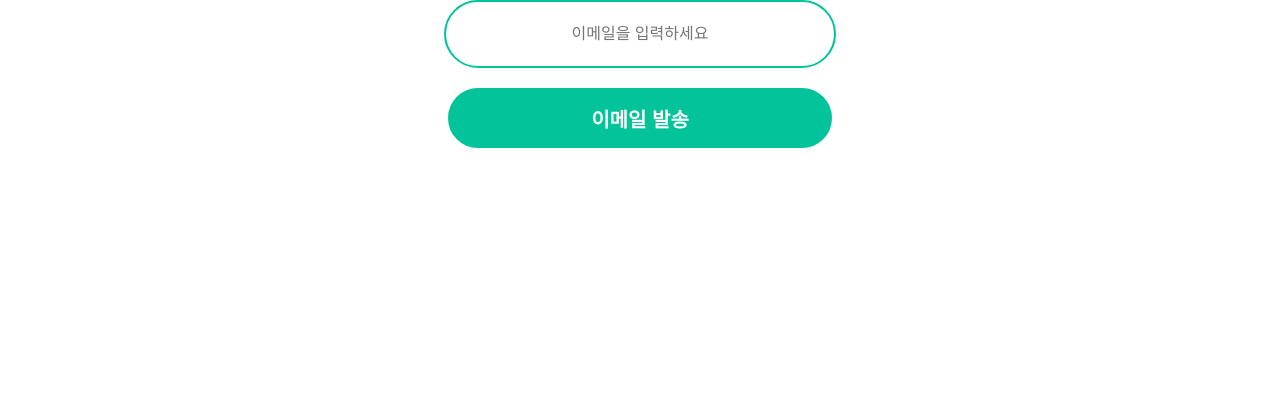
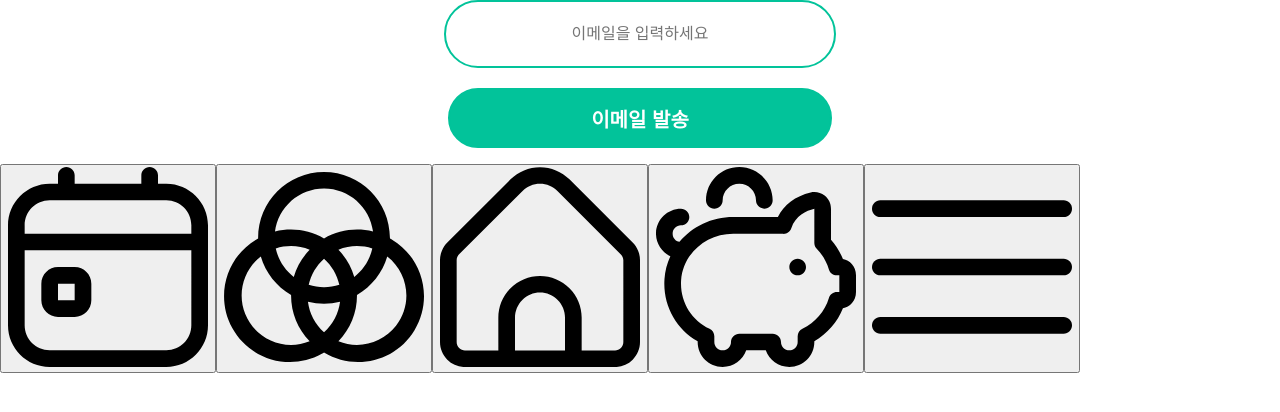
Before and after one commit to rainbowgon/haruman, a React (Create React App) app in the folder frontend/: page /temp in a window 1280 px wide. Shown: the top 412 px of the page. Built offline with nearby package versions, Linux system fonts and the light colour scheme.

Commit message:
[FE/feat] 하단바 생성(디자인 x)

```diff
--- a/frontend/src/App.tsx
+++ b/frontend/src/App.tsx
@@ -14,6 +14,9 @@ import ResetPasswordPage from "./pages/TemporaryPassPage";
 import TodayPage from "./pages/TodayPage";
 import RankingPage from "./pages/RankingPage";
 import NotFoundPage from "./pages/NotFoundPage";
+
+// NavigationBar
+import BottomBar from "./components/BottomBar";
 
 // redux
 import { useAppSelector } from "./hooks/reduxHook";
@@ -89,6 +92,7 @@ const App: React.FC = () => {
               element={<NotFoundPage />}
             />
           </Routes>
+          <BottomBar />
         </Router>
       </AppContainer>
     </>
--- /dev/null
+++ b/frontend/src/components/BottomBar.tsx
@@ -0,0 +1,62 @@
+import React, { useState, useEffect } from "react";
+import { useDispatch, useSelector } from "react-redux";
+import { setActivePage } from "../stores/actions";
+import { AppState } from "../stores/state";
+import { useNavigate, useLocation } from "react-router-dom";
+
+// icons
+import { ReactComponent as CalendarIcon } from "../assets/icons/icon-calendarday.svg";
+import { ReactComponent as ChartsetIcon } from "../assets/icons/icon-chartset.svg";
+import { ReactComponent as HomeIcon } from "../assets/icons/icon-home.svg";
+import { ReactComponent as PiggybankIcon } from "../assets/icons/icon-piggybank.svg";
+import { ReactComponent as BurgermenuIcon } from "../assets/icons/icon-burgermenu.svg";
+
+// css
+import "../styles/theme.css";
+import "../styles/BottomBar.css";
+
+const BottomBar: React.FC = () => {
+  const dispatch = useDispatch();
+  const activePage = useSelector((state: AppState) => state.activePage);
+  const navigate = useNavigate();
+  const location = useLocation();
+
+  const [pages] = useState([
+    { name: "Calendar", icon: <CalendarIcon />, path: "/calendar" },
+    { name: "Ranking", icon: <ChartsetIcon />, path: "/ranking" },
+    { name: "Home", icon: <HomeIcon />, path: "/home" },
+    { name: "Save", icon: <PiggybankIcon />, path: "/save" },
+    { name: "MyPage", icon: <BurgermenuIcon />, path: "/mypage" },
+  ]);
+
+  useEffect(() => {
+    const currentPage = pages.findIndex((p) => p.path === location.pathname);
+    if (currentPage !== -1) {
+      dispatch(setActivePage(currentPage));
+    }
+  }, [location.pathname, pages, dispatch]);
+
+  return (
+    <div className="bottom-bar">
+      {pages.map((menu, index) => (
+        <button
+          key={index}
+          className={activePage === index ? "active" : ""}
+          onClick={() => {
+            navigate(menu.path);
+            dispatch(setActivePage(index));
+          }}
+        >
+          <span
+            className={location.pathname === menu.path ? "active-icon" : ""}
+          >
+            {menu.icon}
+          </span>
+          {/* <span>{menu.name}</span> */}
+        </button>
+      ))}
+    </div>
+  );
+};
+
+export default BottomBar;
--- a/frontend/src/pages/MyPage.tsx
+++ b/frontend/src/pages/MyPage.tsx
@@ -3,7 +3,7 @@ import React from "react";
 const MyPage = () => {
   return (
     <>
-      <h1>HOMEPAGE 입니다.</h1>
+      <h1>MYPAGE 입니다.</h1>
     </>
   );
 };
--- /dev/null
+++ b/frontend/src/stores/actions.ts
@@ -0,0 +1,6 @@
+export const SET_ACTIVE_PAGE = "SET_ACTIVE_PAGE";
+
+export const setActivePage = (page: number) => ({
+  type: SET_ACTIVE_PAGE,
+  payload: page,
+});
--- /dev/null
+++ b/frontend/src/stores/appReducer.ts
@@ -0,0 +1,14 @@
+import { SET_ACTIVE_PAGE } from "./actions";
+
+const initialState = {
+  activePage: 0,
+};
+
+export const appReducer = (state = initialState, action: any) => {
+  switch (action.type) {
+    case SET_ACTIVE_PAGE:
+      return { ...state, activePage: action.payload };
+    default:
+      return state;
+  }
+};
--- /dev/null
+++ b/frontend/src/stores/state.ts
@@ -0,0 +1,9 @@
+export interface AppState {
+  activePage: number;
+}
+
+const initialState: AppState = {
+  activePage: 0,
+};
+
+export default initialState;
--- a/frontend/src/stores/store.ts
+++ b/frontend/src/stores/store.ts
@@ -7,6 +7,7 @@ import persistStore from "redux-persist/es/persistStore";
 import persistReducer from "redux-persist/es/persistReducer";
 import thunk from "redux-thunk";
 import { createTransform } from "redux-persist";
+import { appReducer } from "./appReducer";
 // import { decryptData, encryptData } from "./encrypt";
 
 const encryptTransform: any = createTransform();
@@ -15,6 +16,7 @@ const encryptTransform: any = createTransform();
 
 const reducers = combineReducers({
   user: userSlice.reducer,
+  app: appReducer,
 });
 
 const persistConfig = {
--- /dev/null
+++ b/frontend/src/styles/BottomBar.css
@@ -0,0 +1,3 @@
+.active-icon {
+  fill: var(--brand2_op_60);
+}
```
Also changed, not shown: frontend/src/stores/rootReducer.ts (added, +10 -0 lines).
